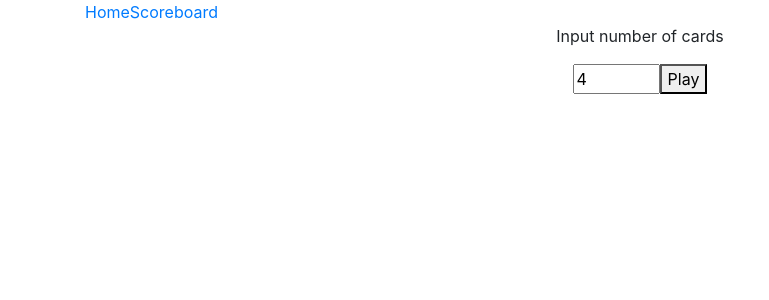
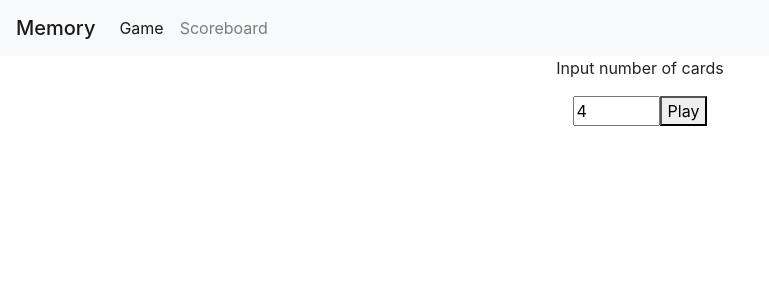
Before and after one commit to ewelinalabas/memorygame, a React (Create React App) app: page / in a window 1280 px wide. Shown: the top 300 px of the page, without its empty margins (0-769 px from the left). Built offline with nearby package versions, Linux system fonts and the light colour scheme.

Commit message:
Add styles for Navigation

```diff
--- a/src/App.js
+++ b/src/App.js
@@ -1,5 +1,5 @@
 import React from 'react';
-import './App.css';
+import './styles/App.css';
 import { GameBody } from './components/Game/GameBody';
 
 export const App = () => {
--- a/src/components/Game/GameBody.jsx
+++ b/src/components/Game/GameBody.jsx
@@ -12,7 +12,7 @@ const GameBodyPure = ({ phase }) => {
   if(phase === GAME_SETUP) {
     return (
       <div>
-        <Navigation />
+        {/* <Navigation /> */}
         <GameForm />
       </div>
     )
@@ -27,7 +27,7 @@ const GameBodyPure = ({ phase }) => {
   } else if(phase === GAME_END) {
     return (
       <div>
-        <Navigation />
+        {/* <Navigation /> */}
         <GameSummary />
       </div>
     )
--- a/src/components/Navigation.jsx
+++ b/src/components/Navigation.jsx
@@ -1,11 +1,40 @@
-import React from 'react';
+import React, { useState } from 'react';
 import { NavLink } from 'react-router-dom';
+import { act } from 'react-dom/test-utils';
 
-export const Navigation = () => {
+export const Navigation = ({ location }) => {
+  // const [activePage, setActivePage] = useState("Game")
+  const handleClick = (value) => {
+
+  }
+
+  // const navLinks = [
+  // <NavLink to="/" key="1" value="Game" className="nav-item nav-link" onClick={(event => handleClick(event.target))}>Game</NavLink>,
+  // <NavLink to="/scoreboard" value="Scoreboard" key="2" className="nav-item nav-link">Scoreboard</NavLink>]
+
   return (
-    <nav>
-      <NavLink to="/">Home</NavLink>
-      <NavLink to="/scoreboard">Scoreboard</NavLink>
+    <nav className="navbar navbar-expand-lg navbar-light bg-light">
+      <div className="navbar-collapse" id="navbarNavAltMarkup">
+        <span className="navbar-brand mb-0 h1">Memory</span>
+        <div activeKey={location.pathname} className="navbar-nav">
+          <NavLink
+            // activeClassName={activePage == "Game" ? "active" : ""}
+            to="/" className="nav-item nav-link"
+            // onClick={() => setActivePage("Game")}
+          >
+            Game
+          </NavLink>
+
+          <NavLink
+            // activeClassName={activePage == "Scoreboard" ? "active" : ""}
+            to="/scoreboard" className="nav-item nav-link"
+            // onClick={() => setActivePage("Scoreboard")}
+            >
+              Scoreboard
+          </NavLink>
+          {/* {navLinks} */}
+        </div>
+      </div>
     </nav>
   )
 }
--- a/src/components/Scoreboard/Scoreboard.jsx
+++ b/src/components/Scoreboard/Scoreboard.jsx
@@ -54,7 +54,7 @@ const ScoreboardPure = ({
 
   return (
     <div>
-      <Navigation />
+      {/* <Navigation /> */}
       <h2>Scoreboard</h2>
       { loading && <LoadingMessage /> }
       { error && <ErrorMessage />}
--- a/src/index.css
+++ /dev/null
@@ -1,13 +0,0 @@
-body {
-  margin: 0;
-  font-family: -apple-system, BlinkMacSystemFont, 'Segoe UI', 'Roboto', 'Oxygen',
-    'Ubuntu', 'Cantarell', 'Fira Sans', 'Droid Sans', 'Helvetica Neue',
-    sans-serif;
-  -webkit-font-smoothing: antialiased;
-  -moz-osx-font-smoothing: grayscale;
-}
-
-code {
-  font-family: source-code-pro, Menlo, Monaco, Consolas, 'Courier New',
-    monospace;
-}
--- a/src/index.js
+++ b/src/index.js
@@ -1,18 +1,21 @@
 import React from 'react';
 import ReactDOM from 'react-dom';
 import { Provider } from 'react-redux';
-import './index.css';
+import './styles/index.css';
 import store from './store';
+import { Navigation } from './components/Navigation';
 import { App } from './App';
 import { Scoreboard } from './components/Scoreboard/Scoreboard';
 import * as serviceWorker from './serviceWorker';
-import { Route, BrowserRouter as Router } from 'react-router-dom';
+import { Route, BrowserRouter as Router, withRouter } from 'react-router-dom';
 
 const rootElement = document.getElementById('root')
+const NavigationWithRouter = withRouter(Navigation)
 const routing = (
   <Router>
-    <div className="container">
+    <div className="container-fullwidth">
       <Provider store={store}>
+        <NavigationWithRouter />
         <Route exact path = '/' component = {App} />
         <Route path = '/scoreboard' component = {Scoreboard} />
       </Provider>
--- /dev/null
+++ b/src/styles/Navigation.css
@@ -0,0 +1,7 @@
+/* .navbar {
+  justify-content: flex-start;
+}
+
+.navbar-nav {
+  flex-direction: row;
+} */
--- /dev/null
+++ b/src/styles/index.css
@@ -0,0 +1,5 @@
+body {
+  font-family: -apple-system,BlinkMacSystemFont,Segoe UI,Roboto,Oxygen,Ubuntu,Cantarell,Fira Sans,Droid Sans,Helvetica Neue,sans-serif;
+  -webkit-font-smoothing: antialiased;
+  -moz-osx-font-smoothing: grayscale;
+}
```
Also changed, not shown: src/styles/App.css (renamed from src/App.css).
